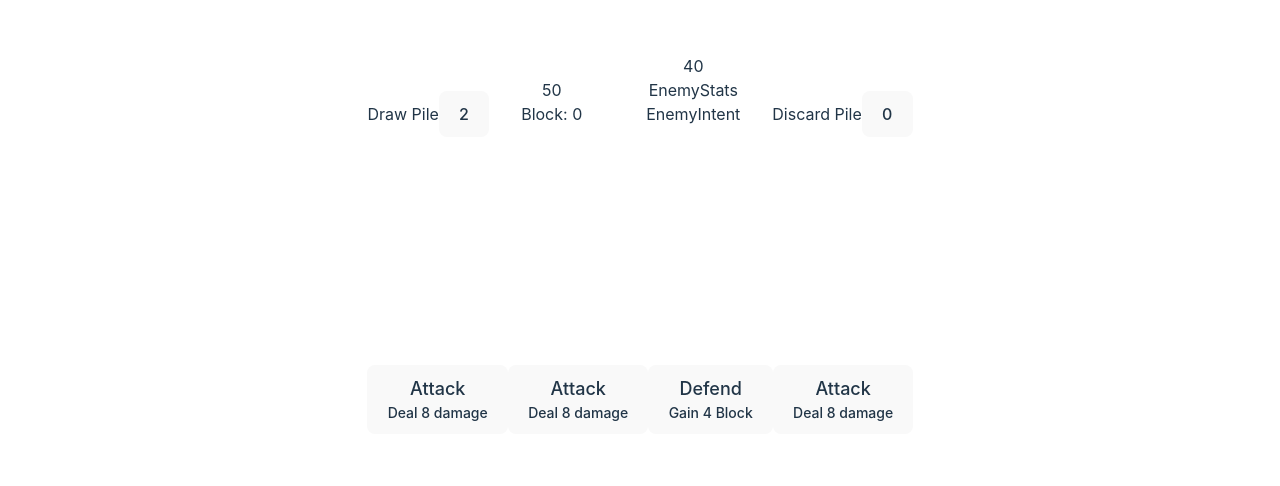
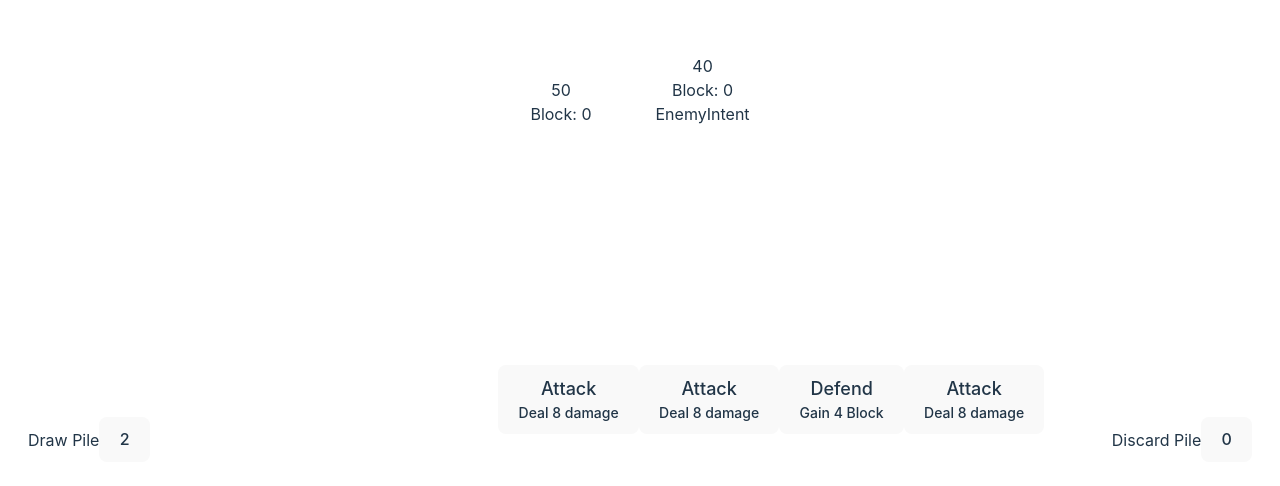
Before and after one commit to JonathanSchwob/vanquish, a React (Vite) app: page / in a window 1280 px wide. Shown: the part 310-796 px from the top of the page. Built offline with nearby package versions, Linux system fonts and the light colour scheme.

Commit message:
place decks on either side of screen

```diff
--- a/src/PlayBoard.tsx
+++ b/src/PlayBoard.tsx
@@ -85,7 +85,7 @@ const PlayBoard = () => {
     <>
       <DrawDeck cards={deckCards} />
       <Player hp={playerHp} block={playerBlock} />
-      <Enemy hp={enemyHp} />
+      <Enemy hp={enemyHp} block={enemyBlock} />
       <Hand cards={handCards} cardClick={cardClick} />
       <DiscardDeck cards={discardCards} />
     </>
--- a/src/components/DiscardDeck.tsx
+++ b/src/components/DiscardDeck.tsx
@@ -4,11 +4,12 @@ type DiscardDeckProps = {
 
 const DiscardDeck = ({ cards }: DiscardDeckProps) => {
   const numberOfCards = cards.length;
+
   return (
-    <>
+    <div className="absolute bottom-7 right-7">
       <span>Discard Pile</span>
       <button>{numberOfCards}</button>
-    </>
+    </div>
   );
 };
 
--- a/src/components/DrawDeck.tsx
+++ b/src/components/DrawDeck.tsx
@@ -4,11 +4,12 @@ type DrawDeckProps = {
 
 const DrawDeck = ({ cards }: DrawDeckProps) => {
   const numberOfCards = cards.length;
+
   return (
-    <>
+    <div className="absolute bottom-7 left-7">
       <span>Draw Pile</span>
       <button>{numberOfCards}</button>
-    </>
+    </div>
   );
 };
 
--- a/src/components/Hand.tsx
+++ b/src/components/Hand.tsx
@@ -7,7 +7,7 @@ type HandProps = {
 };
 
 const Hand = ({ cardClick, cards }: HandProps) => {
-  const renderCards = cards.map((card, index) => {
+  const renderCards = cards.map((card) => {
     if (card.name === "Attack")
       return <Attack key={card.id} id={card.id} click={cardClick} />;
     if (card.name === "Defend")
--- a/src/components/entities/Enemy.tsx
+++ b/src/components/entities/Enemy.tsx
@@ -1,12 +1,13 @@
 type EnemyProps = {
   hp: number;
+  block: number;
 };
 
-const Enemy = ({ hp }: EnemyProps) => {
+const Enemy = ({ hp, block }: EnemyProps) => {
   return (
     <div className="inline-block p-8">
       <div>{hp}</div>
-      <div>EnemyStats</div>
+      <div>Block: {block}</div>
       <div>EnemyIntent</div>
     </div>
   );
```
